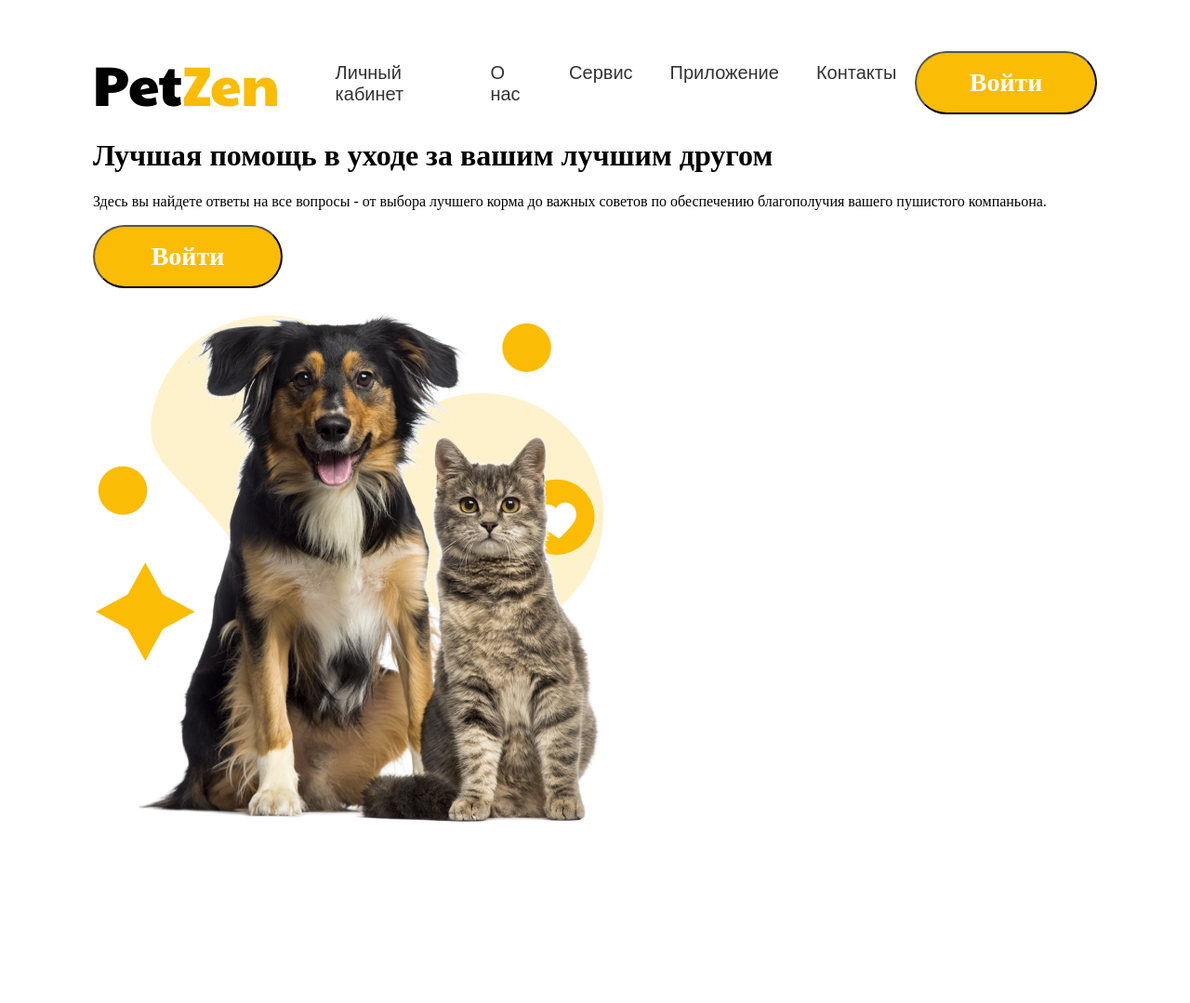
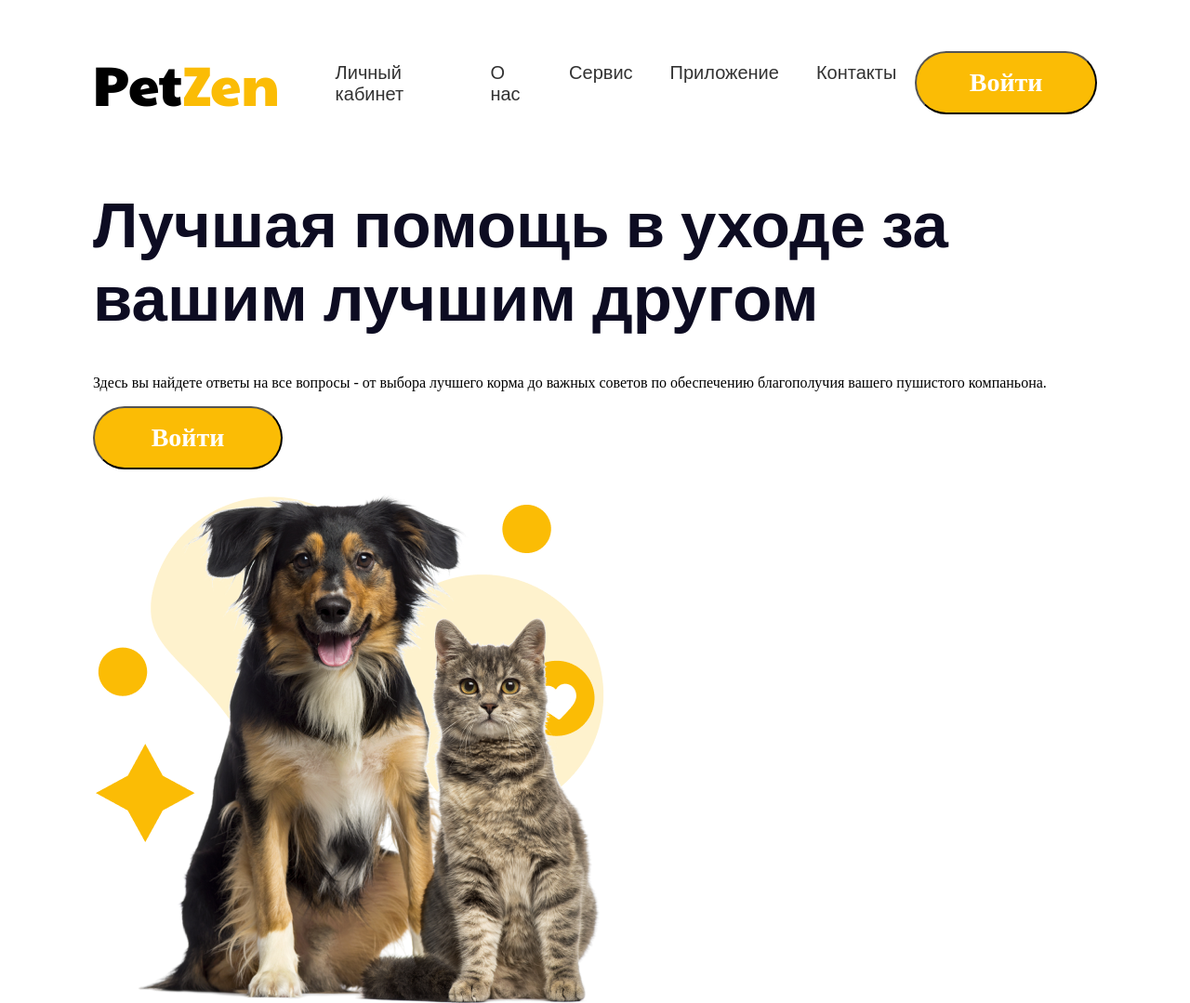
Before and after one commit to EmilEbulisov/Pet-zen-webpack, a website built with webpack: page src/index.html in a window 1280 px wide. Shown: the whole page at 93% size. Before the commit the page ends 889 px from the top, so only its background shows below. Built offline with nearby package versions, Linux system fonts and the light colour scheme.

Commit message:
title text

```diff
--- a/src/index.html
+++ b/src/index.html
@@ -34,7 +34,7 @@
         <div class="container">
             <div class="main">
                 <div class="main_text">
-                    <h1 class="main_title">Лучшая помощь в уходе за вашим лучшим другом</h1>
+                    <h1 class="main_title">Лучшая помощь в уходе за вашим <span class="main_title_frend">лучшим другом</span></h1>
                     <p class="main_p">Здесь вы найдете ответы на все вопросы - от выбора лучшего корма до важных советов по обеспечению благополучия вашего пушистого компаньона.</p>
                     <button class="header_btn">Войти</button>
                 </div>
--- a/src/styles/main.scss
+++ b/src/styles/main.scss
@@ -72,5 +72,18 @@ $yelowTwo: #FFB61D;
     padding-left: 100px;
     padding-right: 100px;
     margin: 0 auto;
+    margin-top: 40px;
 
 }
+.main_text {
+    margin-top: 70px;
+}
+.main_title {
+    font-family: "Alata", sans-serif;
+    font-size: 69px;
+    color: $darkBlue;
+
+    &_title_frend {
+     color: $yelow;
+    }
+}
```
